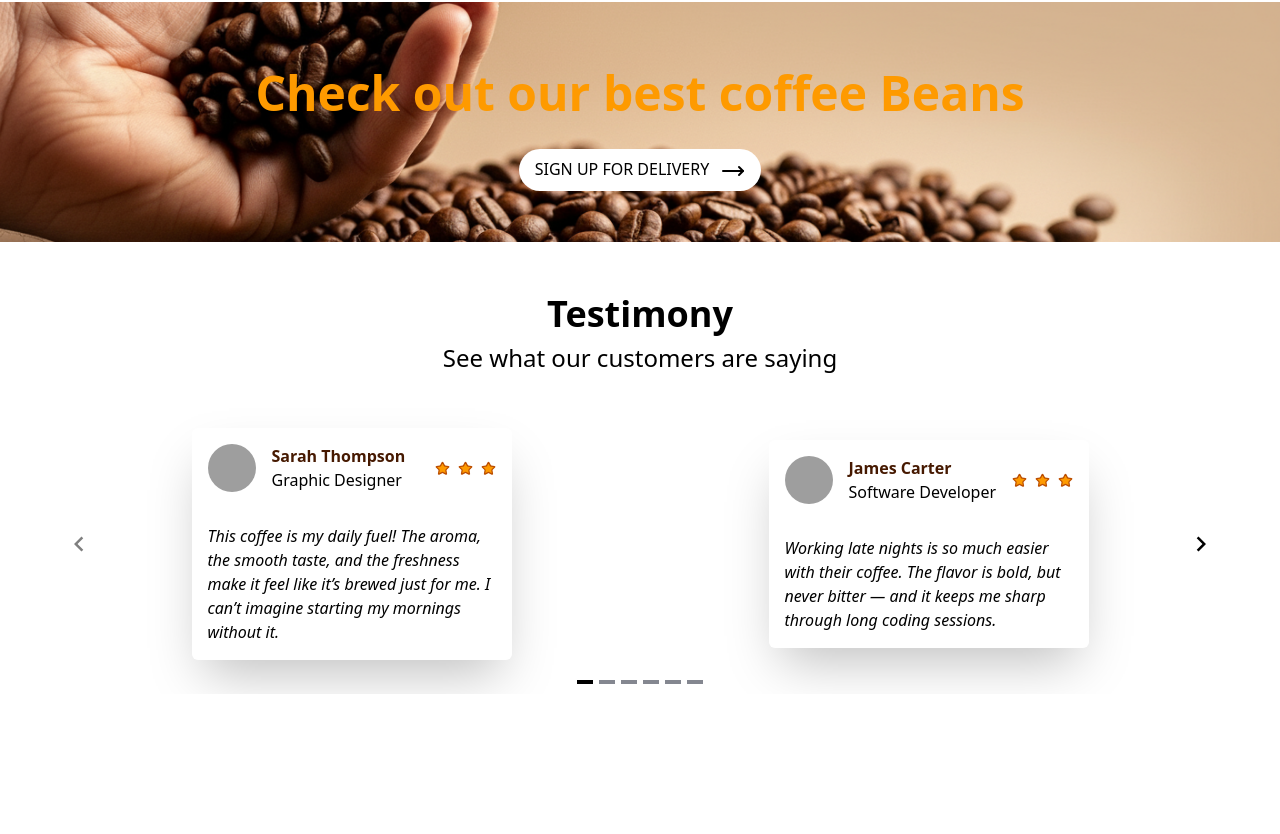
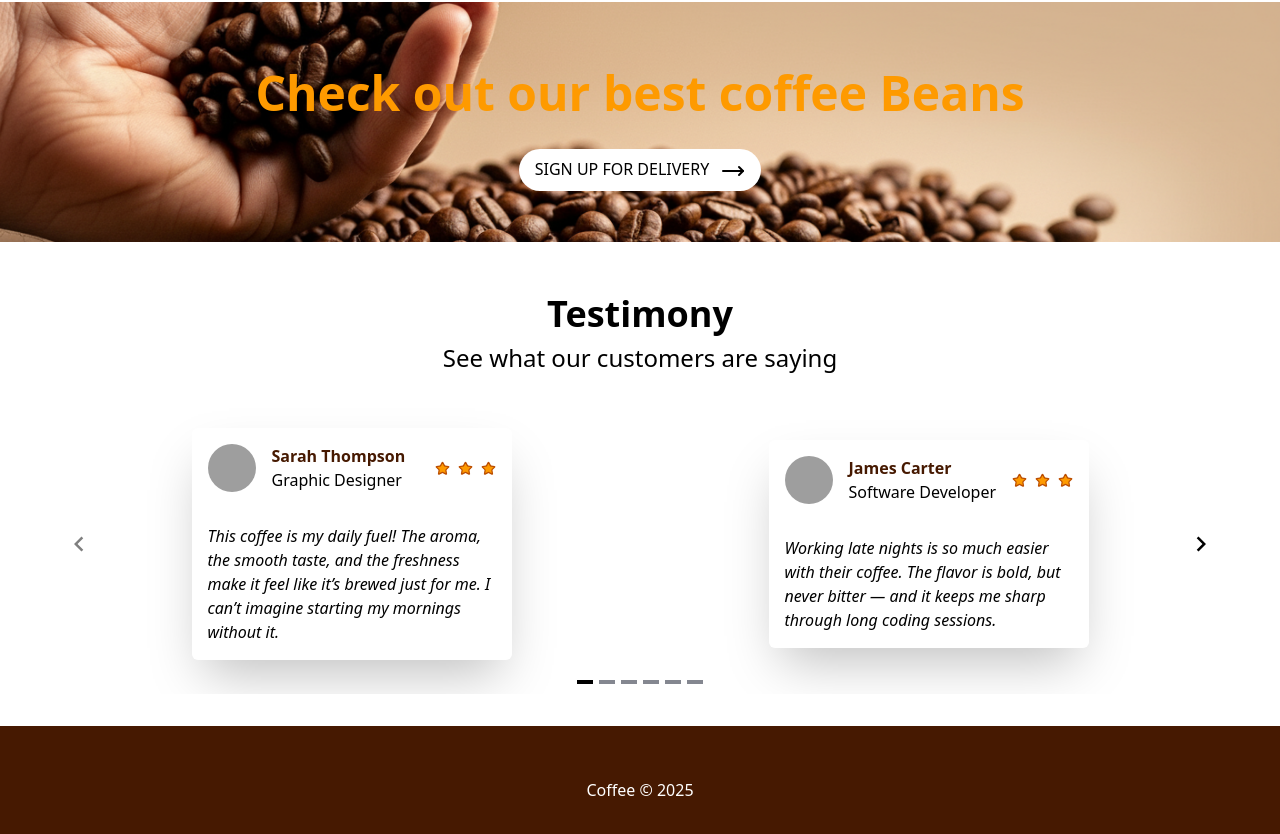
Before and after one commit to alex-anie/vue-coffee-app, a Vue app: page /coffee in a window 1280 px wide. Shown: the part 2414-3248 px from the top of the page. Before the commit the page ends 3140 px from the top, so only its background shows below. Built offline with nearby package versions, Linux system fonts and the light colour scheme; grey boxes are pictures that could not be loaded.

Commit message:
Footer is added to home page

```diff
--- a/src/components/layouts/Footer.vue
+++ b/src/components/layouts/Footer.vue
@@ -0,0 +1,5 @@
+<template>
+    <main class="w-screen h-[8em] bg-amber-950 flex justify-center items-center">
+        <p class="text-white">Coffee &copy; 2025</p>
+    </main>
+</template>
--- /dev/null
+++ b/src/components/pages/Coffee.vue
@@ -0,0 +1,3 @@
+<template>
+    <p>Coffee</p>
+</template>
--- a/src/components/pages/Home.vue
+++ b/src/components/pages/Home.vue
@@ -1,6 +1,7 @@
 <script setup lang="ts">
 import Categories from '../layouts/Categories.vue';
 import CoffeeTypes from '../layouts/CoffeeTypes.vue';
+import Footer from '../layouts/Footer.vue';
 import Hero from '../layouts/Hero.vue';
 import Navbar from '../layouts/Navbar.vue';
 import Showcase from '../layouts/Showcase.vue';
@@ -19,4 +20,5 @@
         <HeroButton href="/sign-up-for-delivery" text="Sign up for Delivery"/>
     </Showcase>
     <Testimony />
+    <Footer />
 </template>
```
